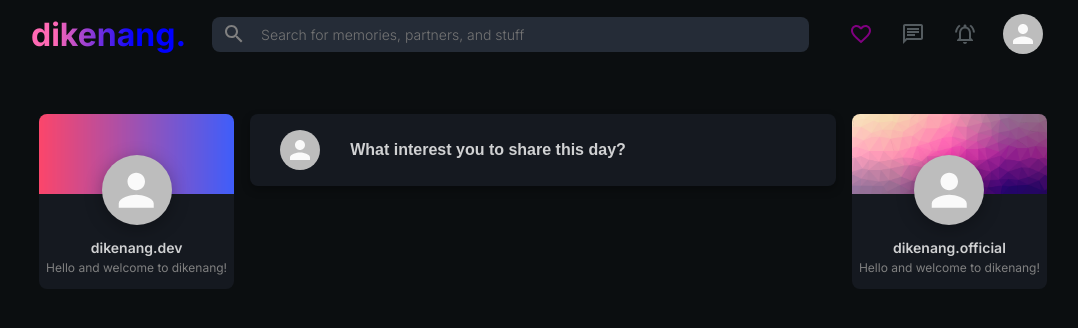
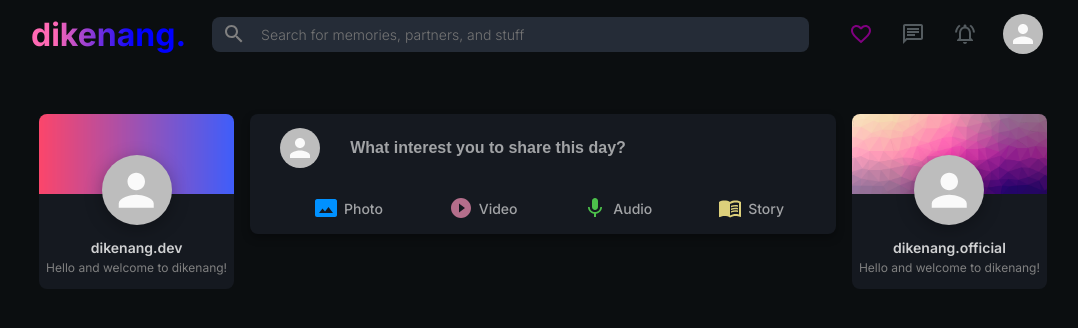
Before and after one commit to resqiar/dikenang, a Next.js app in the folder dikweb/: page / in a window 1280 px wide. Shown: the top 328 px of the page, without its empty margins (97-1175 px from the left). Built offline with nearby package versions, Linux system fonts and the light colour scheme.

Commit message:
feat(dikweb): complete feed input components

```diff
--- a/dikweb/components/feed/FeedInputBox.tsx
+++ b/dikweb/components/feed/FeedInputBox.tsx
@@ -1,9 +1,16 @@
 import { Avatar, IconButton } from '@material-ui/core'
 import styled from 'styled-components'
 import Button from '../button/Button'
+import FeedInputButton from './FeedInputButton'
+
+import PhotoSizeSelectActualIcon from '@material-ui/icons/PhotoSizeSelectActual'
+import MenuBookIcon from '@material-ui/icons/MenuBook'
+import PlayCircleFilledIcon from '@material-ui/icons/PlayCircleFilled'
+import MicIcon from '@material-ui/icons/Mic'
 
 export default function FeedInputBox() {
 	return (
+		<FeedInputWrapper>
 			<FeedInputBoxWrapper>
 				{/* Avatar */}
 				<FeedInputBoxAvatarWrapper>
@@ -20,24 +27,62 @@ export default function FeedInputBox() {
 					border="none"
 					textAlign="start"
 					fontWeight="600"
-				color="var(--font-white-800)"
+					color="var(--font-white-600)"
 					padding="14px 18px"
 					borderRadius="100px"
 					// Hover
+					hoverColor="var(--font-white)"
 					hoverBg="var(--background-dimmed-300)"
 					hoverBoxShadow="var(--box-shadow)"
 				/>
 			</FeedInputBoxWrapper>
+
+			{/* Box Attachments */}
+			<FeedInputBoxAttachments>
+				<FeedInputButton
+					title="Photo"
+					Icon={PhotoSizeSelectActualIcon}
+					iconColor="#0091ff"
+				/>
+				<FeedInputButton
+					Icon={PlayCircleFilledIcon}
+					title="Video"
+					iconColor="#b46e8b"
+				/>
+
+				<FeedInputButton
+					Icon={MicIcon}
+					title="Audio"
+					iconColor="#4cc04b"
+				/>
+
+				<FeedInputButton
+					Icon={MenuBookIcon}
+					title="Story"
+					iconColor="#ddd07b"
+				/>
+			</FeedInputBoxAttachments>
+		</FeedInputWrapper>
 	)
 }
 
-const FeedInputBoxWrapper = styled.div`
+const FeedInputWrapper = styled.div`
 	background-color: var(--background-dimmed-500);
-	align-items: center;
+	height: fit-content;
 	border-radius: 8px;
-	padding: 4px 18px;
 	box-shadow: var(--box-shadow);
 	margin-bottom: 18px;
+`
+
+const FeedInputBoxWrapper = styled.div`
+	align-items: center;
+	padding: 2px 18px;
 	display: flex;
 `
 const FeedInputBoxAvatarWrapper = styled.div``
+
+const FeedInputBoxAttachments = styled.div`
+	display: flex;
+	align-items: center;
+	justify-content: space-evenly;
+`
--- /dev/null
+++ b/dikweb/components/feed/FeedInputButton.tsx
@@ -0,0 +1,38 @@
+import { IconButton } from '@material-ui/core'
+import styled from 'styled-components'
+
+interface Props {
+	Icon: React.ElementType
+	title: string
+	iconColor: string
+}
+
+export default function FeedInputButton({ Icon, title, iconColor }: Props) {
+	return (
+		<FeedInputButtonWrapper>
+			{/* Icon */}
+			<IconButton>
+				<Icon style={{ color: iconColor }} />
+			</IconButton>
+			{/* Title */}
+			<FeedInputButtonText>{title}</FeedInputButtonText>
+		</FeedInputButtonWrapper>
+	)
+}
+
+const FeedInputButtonWrapper = styled.div`
+	display: flex;
+	align-items: center;
+	padding: 2px 2px;
+	cursor: pointer;
+`
+const FeedInputButtonText = styled.p`
+	color: var(--font-white-600);
+	margin-left: -6px;
+	font-size: 14px;
+	font-weight: 500;
+
+	&:hover {
+		color: var(--font-white);
+	}
+`
```
Lines whose indentation alone changed are shown as unchanged.
